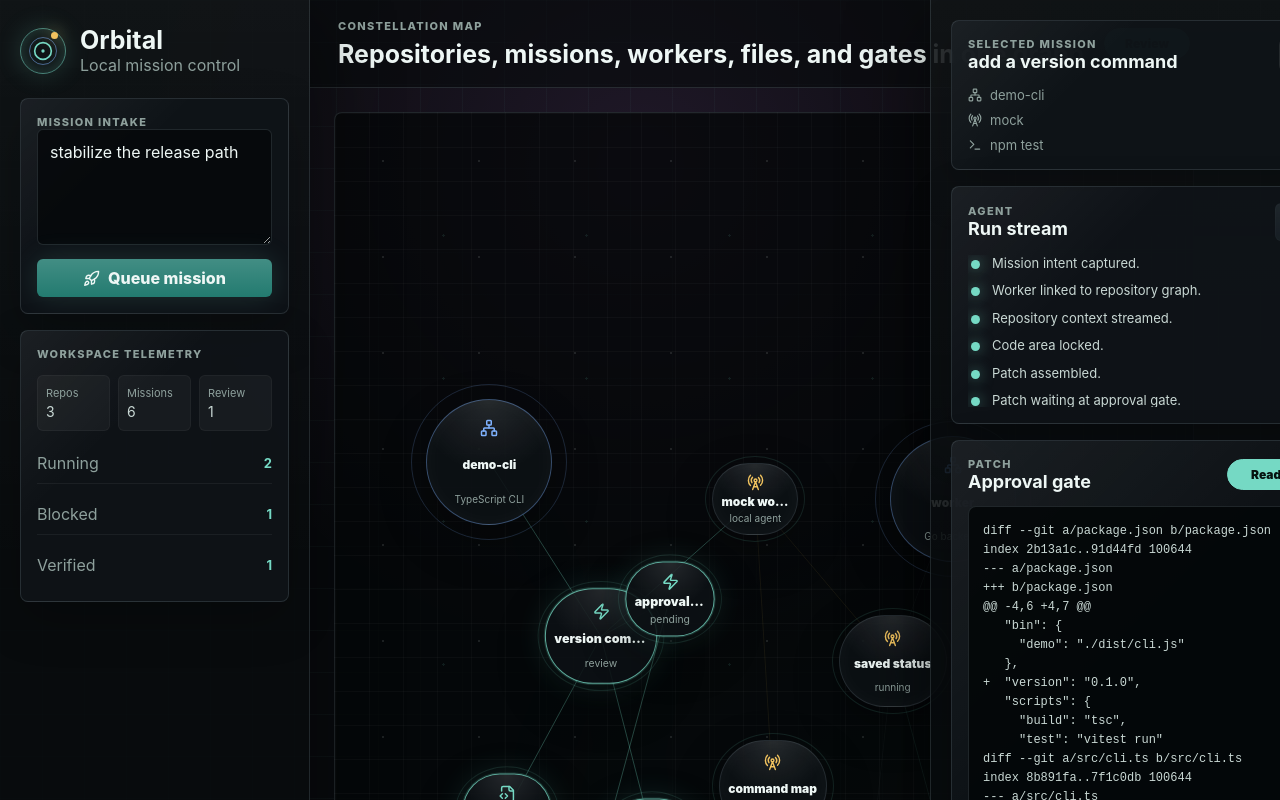
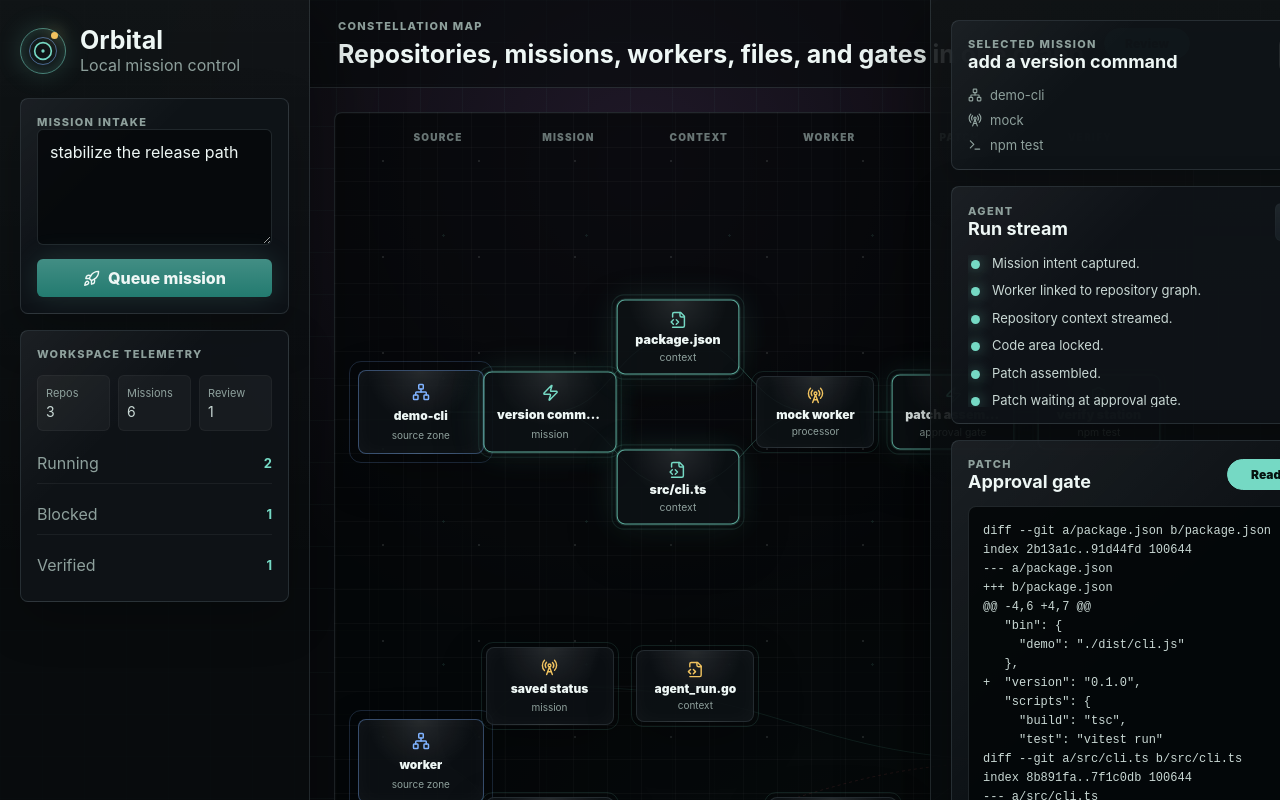
Before and after one commit to whosgotch/orbital, a React (Vite) app in the folder app/: page / in a window 1280 px wide. Shown: the top 800 px of the page. Built offline with nearby package versions, Linux system fonts and the light colour scheme.

Commit message:
feat(app): shape graph as workflow factory

```diff
--- a/app/src/components/GraphMap.tsx
+++ b/app/src/components/GraphMap.tsx
@@ -17,7 +17,20 @@ export function GraphMap({ nodes, selectedMissionId, onSelectMission }: GraphMap
     <section className="space-map" aria-label="Workspace graph map">
       <div className="starfield" aria-hidden="true" />
       <div className="scanline" aria-hidden="true" />
+      <div className="factory-lanes" aria-hidden="true">
+        <span>Source</span>
+        <span>Mission</span>
+        <span>Context</span>
+        <span>Worker</span>
+        <span>Patch</span>
+        <span>Verify</span>
+      </div>
       <svg className="graph-edges" viewBox="0 0 100 100" preserveAspectRatio="none" aria-hidden="true">
+        <defs>
+          <marker id="edge-arrow" markerWidth="8" markerHeight="8" refX="7" refY="4" orient="auto">
+            <path d="M 0 0 L 8 4 L 0 8 z" />
+          </marker>
+        </defs>
         {mockGraphEdges.map((edge) => (
           <GraphEdge key={edge.id} edge={edge} nodes={nodes} selectedMissionId={selectedMissionId} />
         ))}
@@ -51,15 +64,10 @@ function GraphEdge({
 
   const selected = from.mission_id === selectedMissionId || to.mission_id === selectedMissionId;
 
-  return (
-    <line
-      className={`graph-edge ${edge.kind} ${selected ? "selected" : ""}`}
-      x1={from.x}
-      y1={from.y}
-      x2={to.x}
-      y2={to.y}
-    />
-  );
+  const midX = (from.x + to.x) / 2;
+  const path = `M ${from.x} ${from.y} C ${midX} ${from.y}, ${midX} ${to.y}, ${to.x} ${to.y}`;
+
+  return <path className={`graph-edge ${edge.kind} ${selected ? "selected" : ""}`} d={path} markerEnd="url(#edge-arrow)" />;
 }
 
 function GraphNodeButton({
--- a/app/src/mockMission.ts
+++ b/app/src/mockMission.ts
@@ -155,43 +155,42 @@ export const mockRepoMetrics = {
 };
 
 export const mockGraphNodes: WorkspaceGraphNode[] = [
-  { id: "repo_demo", kind: "repo", label: "demo-cli", detail: "TypeScript CLI", x: 18, y: 28, repository_id: "repo_demo" },
-  { id: "repo_worker", kind: "repo", label: "worker", detail: "Go backend", x: 72, y: 31, repository_id: "repo_worker" },
-  { id: "repo_app", kind: "repo", label: "orbital-app", detail: "React shell", x: 47, y: 72, repository_id: "repo_app" },
-  { id: "mission_version", kind: "mission", label: "version command", detail: "review", x: 31, y: 42, mission_id: "mission_version", repository_id: "repo_demo" },
-  { id: "mission_status", kind: "mission", label: "saved status", detail: "running", x: 65, y: 44, mission_id: "mission_status", repository_id: "repo_worker" },
-  { id: "mission_guard", kind: "mission", label: "verification guard", detail: "verified", x: 80, y: 58, mission_id: "mission_guard", repository_id: "repo_worker" },
-  { id: "mission_deck", kind: "mission", label: "command map", detail: "running", x: 51, y: 54, mission_id: "mission_deck", repository_id: "repo_app" },
-  { id: "mission_tauri", kind: "mission", label: "desktop bridge", detail: "queued", x: 36, y: 84, mission_id: "mission_tauri", repository_id: "repo_app" },
-  { id: "mission_apply", kind: "mission", label: "patch apply", detail: "blocked", x: 87, y: 43, mission_id: "mission_apply", repository_id: "repo_worker" },
-  { id: "worker_mock", kind: "worker", label: "mock worker", detail: "local agent", x: 49, y: 31 },
-  { id: "file_package", kind: "file", label: "package.json", detail: "metadata", x: 20, y: 56, mission_id: "mission_version", repository_id: "repo_demo" },
-  { id: "file_cli", kind: "file", label: "src/cli.ts", detail: "entrypoint", x: 37, y: 58, mission_id: "mission_version", repository_id: "repo_demo" },
-  { id: "file_agent", kind: "file", label: "agent_run.go", detail: "progress", x: 62, y: 63, mission_id: "mission_status", repository_id: "repo_worker" },
-  { id: "file_app", kind: "file", label: "App.tsx", detail: "graph view", x: 56, y: 78, mission_id: "mission_deck", repository_id: "repo_app" },
-  { id: "patch_gate", kind: "patch", label: "approval gate", detail: "pending", x: 39, y: 39, mission_id: "mission_version" },
-  { id: "verify_gate", kind: "verification", label: "verification", detail: "npm test", x: 28, y: 67, mission_id: "mission_version" },
-  { id: "go_tests", kind: "test", label: "go test", detail: "worker suite", x: 76, y: 72, repository_id: "repo_worker" },
+  { id: "repo_demo", kind: "repo", label: "demo-cli", detail: "source zone", x: 10, y: 24, repository_id: "repo_demo" },
+  { id: "mission_version", kind: "mission", label: "version command", detail: "mission", x: 25, y: 24, mission_id: "mission_version", repository_id: "repo_demo" },
+  { id: "file_package", kind: "file", label: "package.json", detail: "context", x: 40, y: 18, mission_id: "mission_version", repository_id: "repo_demo" },
+  { id: "file_cli", kind: "file", label: "src/cli.ts", detail: "context", x: 40, y: 30, mission_id: "mission_version", repository_id: "repo_demo" },
+  { id: "worker_mock", kind: "worker", label: "mock worker", detail: "processor", x: 56, y: 24 },
+  { id: "patch_gate", kind: "patch", label: "patch assembly", detail: "approval gate", x: 72, y: 24, mission_id: "mission_version" },
+  { id: "verify_gate", kind: "verification", label: "verify station", detail: "npm test", x: 89, y: 24, mission_id: "mission_version" },
+  { id: "repo_worker", kind: "repo", label: "worker", detail: "source zone", x: 10, y: 52, repository_id: "repo_worker" },
+  { id: "mission_status", kind: "mission", label: "saved status", detail: "mission", x: 25, y: 46, mission_id: "mission_status", repository_id: "repo_worker" },
+  { id: "mission_apply", kind: "mission", label: "patch apply", detail: "blocked", x: 25, y: 58, mission_id: "mission_apply", repository_id: "repo_worker" },
+  { id: "file_agent", kind: "file", label: "agent_run.go", detail: "context", x: 42, y: 46, mission_id: "mission_status", repository_id: "repo_worker" },
+  { id: "mission_guard", kind: "mission", label: "verification guard", detail: "verified", x: 58, y: 58, mission_id: "mission_guard", repository_id: "repo_worker" },
+  { id: "go_tests", kind: "test", label: "go test", detail: "test station", x: 82, y: 52, repository_id: "repo_worker" },
+  { id: "repo_app", kind: "repo", label: "orbital-app", detail: "source zone", x: 10, y: 80, repository_id: "repo_app" },
+  { id: "mission_deck", kind: "mission", label: "command map", detail: "mission", x: 27, y: 76, mission_id: "mission_deck", repository_id: "repo_app" },
+  { id: "mission_tauri", kind: "mission", label: "desktop bridge", detail: "queued", x: 27, y: 88, mission_id: "mission_tauri", repository_id: "repo_app" },
+  { id: "file_app", kind: "file", label: "App.tsx", detail: "context", x: 46, y: 76, mission_id: "mission_deck", repository_id: "repo_app" },
 ];
 
 export const mockGraphEdges: WorkspaceGraphEdge[] = [
   { id: "edge_demo_version", from: "repo_demo", to: "mission_version", kind: "owns" },
+  { id: "edge_version_package", from: "mission_version", to: "file_package", kind: "reads" },
+  { id: "edge_version_cli", from: "mission_version", to: "file_cli", kind: "reads" },
+  { id: "edge_context_worker_package", from: "file_package", to: "worker_mock", kind: "runs" },
+  { id: "edge_context_worker_cli", from: "file_cli", to: "worker_mock", kind: "runs" },
+  { id: "edge_worker_patch", from: "worker_mock", to: "patch_gate", kind: "proposes" },
+  { id: "edge_patch_verify", from: "patch_gate", to: "verify_gate", kind: "verifies" },
   { id: "edge_worker_status", from: "repo_worker", to: "mission_status", kind: "owns" },
-  { id: "edge_worker_guard", from: "repo_worker", to: "mission_guard", kind: "owns" },
   { id: "edge_worker_apply", from: "repo_worker", to: "mission_apply", kind: "owns" },
+  { id: "edge_status_agent", from: "mission_status", to: "file_agent", kind: "reads" },
+  { id: "edge_status_tests", from: "mission_status", to: "go_tests", kind: "verifies" },
+  { id: "edge_apply_block", from: "mission_apply", to: "go_tests", kind: "blocks" },
+  { id: "edge_worker_guard", from: "mission_guard", to: "go_tests", kind: "verifies" },
   { id: "edge_app_deck", from: "repo_app", to: "mission_deck", kind: "owns" },
   { id: "edge_app_tauri", from: "repo_app", to: "mission_tauri", kind: "owns" },
-  { id: "edge_mock_version", from: "worker_mock", to: "mission_version", kind: "runs" },
-  { id: "edge_mock_status", from: "worker_mock", to: "mission_status", kind: "runs" },
-  { id: "edge_mock_deck", from: "worker_mock", to: "mission_deck", kind: "runs" },
-  { id: "edge_version_package", from: "mission_version", to: "file_package", kind: "reads" },
-  { id: "edge_version_cli", from: "mission_version", to: "file_cli", kind: "reads" },
-  { id: "edge_status_agent", from: "mission_status", to: "file_agent", kind: "reads" },
   { id: "edge_deck_app", from: "mission_deck", to: "file_app", kind: "reads" },
-  { id: "edge_version_patch", from: "mission_version", to: "patch_gate", kind: "proposes" },
-  { id: "edge_patch_verify", from: "patch_gate", to: "verify_gate", kind: "verifies" },
-  { id: "edge_status_tests", from: "mission_status", to: "go_tests", kind: "verifies" },
-  { id: "edge_apply_block", from: "mission_apply", to: "go_tests", kind: "blocks" },
 ];
 
 export const mockWorkflowSteps = [
--- a/app/src/styles.css
+++ b/app/src/styles.css
@@ -376,6 +376,11 @@ dd {
   background:
     linear-gradient(rgba(255, 255, 255, 0.028) 1px, transparent 1px),
     linear-gradient(90deg, rgba(255, 255, 255, 0.024) 1px, transparent 1px),
+    linear-gradient(90deg, transparent 15%, rgba(117, 217, 196, 0.045) 15%, rgba(117, 217, 196, 0.045) 16%, transparent 16%),
+    linear-gradient(90deg, transparent 31%, rgba(117, 217, 196, 0.035) 31%, rgba(117, 217, 196, 0.035) 32%, transparent 32%),
+    linear-gradient(90deg, transparent 49%, rgba(117, 217, 196, 0.035) 49%, rgba(117, 217, 196, 0.035) 50%, transparent 50%),
+    linear-gradient(90deg, transparent 67%, rgba(117, 217, 196, 0.035) 67%, rgba(117, 217, 196, 0.035) 68%, transparent 68%),
+    linear-gradient(90deg, transparent 84%, rgba(117, 217, 196, 0.045) 84%, rgba(117, 217, 196, 0.045) 85%, transparent 85%),
     rgba(4, 7, 9, 0.76);
   background-size: 34px 34px;
 }
@@ -407,6 +412,27 @@ dd {
   animation: scan 7s linear infinite;
 }
 
+.factory-lanes {
+  position: absolute;
+  left: 5%;
+  right: 5%;
+  top: 18px;
+  display: grid;
+  grid-template-columns: repeat(6, 1fr);
+  gap: 10px;
+  pointer-events: none;
+  z-index: 2;
+}
+
+.factory-lanes span {
+  color: rgba(142, 160, 156, 0.72);
+  font-size: 10px;
+  font-weight: 900;
+  letter-spacing: 0.12em;
+  text-align: center;
+  text-transform: uppercase;
+}
+
 .graph-edges {
   position: absolute;
   inset: 0;
@@ -417,9 +443,15 @@ dd {
 }
 
 .graph-edge {
-  stroke: rgba(143, 161, 173, 0.28);
-  stroke-width: 0.18;
+  fill: none;
+  stroke: rgba(143, 161, 173, 0.34);
+  stroke-width: 0.22;
   vector-effect: non-scaling-stroke;
+  marker-end: url("#edge-arrow");
+}
+
+#edge-arrow path {
+  fill: rgba(143, 161, 173, 0.5);
 }
 
 .graph-edge.runs {
@@ -447,15 +479,15 @@ dd {
   display: grid;
   place-items: center;
   gap: 3px;
-  width: 92px;
-  min-height: 74px;
-  padding: 10px 8px;
+  width: 118px;
+  min-height: 72px;
+  padding: 10px 12px;
   color: var(--text);
   background:
     radial-gradient(circle at 50% 0, rgba(255, 255, 255, 0.1), transparent 52%),
     rgba(13, 18, 21, 0.88);
   border: 1px solid var(--line);
-  border-radius: 999px;
+  border-radius: 8px;
   text-align: center;
   box-shadow:
     0 18px 48px rgba(0, 0, 0, 0.26),
@@ -472,9 +504,9 @@ dd {
 .graph-node::before {
   content: "";
   position: absolute;
-  inset: -8px;
+  inset: -6px;
   border: 1px solid rgba(117, 217, 196, 0.12);
-  border-radius: 50%;
+  border-radius: 12px;
   pointer-events: none;
 }
 
@@ -516,12 +548,12 @@ dd {
 
 .graph-node.repo {
   width: 126px;
-  min-height: 126px;
+  min-height: 84px;
   border-color: rgba(127, 178, 255, 0.38);
 }
 
 .graph-node.repo::before {
-  inset: -16px;
+  inset: -10px;
   border-color: rgba(127, 178, 255, 0.18);
 }
 
@@ -530,8 +562,8 @@ dd {
 }
 
 .graph-node.mission {
-  width: 108px;
-  min-height: 92px;
+  width: 128px;
+  min-height: 78px;
 }
 
 .graph-node.file,
@@ -539,7 +571,7 @@ dd {
 .graph-node.patch,
 .graph-node.verification,
 .graph-node.test {
-  width: 86px;
+  width: 118px;
   min-height: 70px;
 }
 
```
